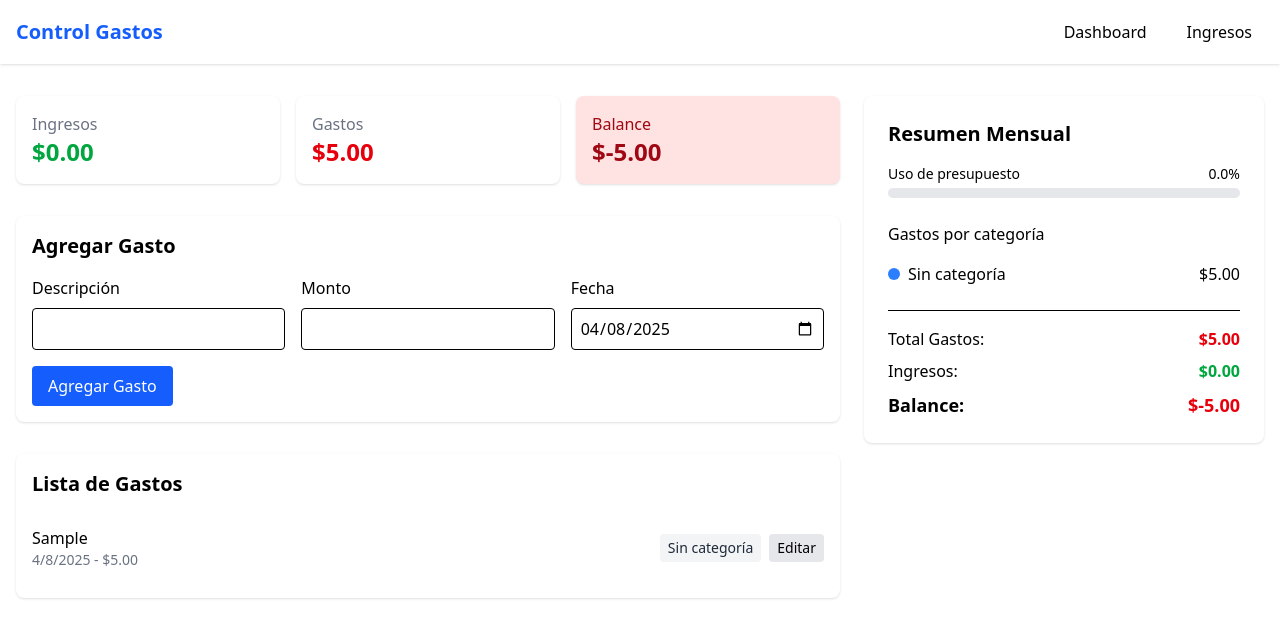
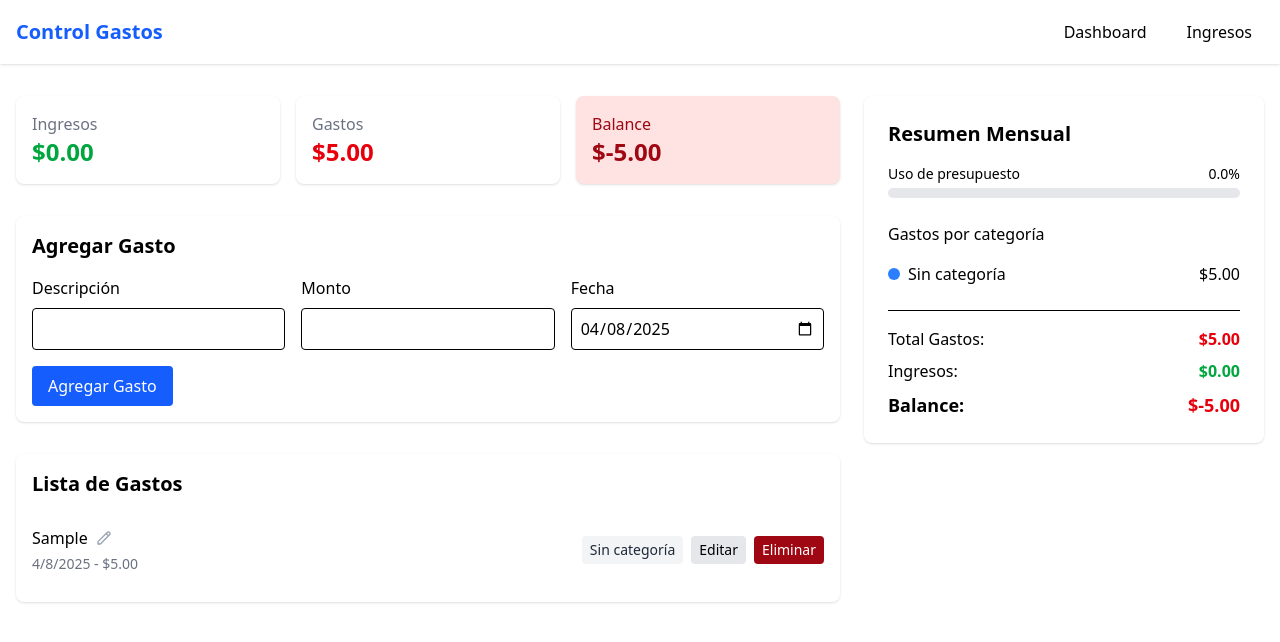
Before and after one commit to FirstC0de/control-gastos, a Next.js app: page / in a window 1280 px wide. Both pictures are taken after typing "Sample", "5" into the empty fields and a click on the button "Agregar Gasto". Shown: the top 642 px of the page. Built offline with nearby package versions, Linux system fonts and the light colour scheme.

Commit message:
Se agrego un metodo para eliminar el gasto y para modificar el nombre y el precio

```diff
--- a/src/app/components/ExpenseList.tsx
+++ b/src/app/components/ExpenseList.tsx
@@ -1,28 +1,56 @@
-"use client"
-import { useState } from 'react';
-import { Expense } from '../lib/types';
+"use client";
+import { useState } from "react";
+import { Expense } from "../lib/types";
 
 type ExpenseListProps = {
   expenses: Expense[];
   onUpdate: (id: string, updates: Partial<Expense>) => void;
+  onDelete: (id: string) => void;
 };
 
 const categories = [
-  'Comida',
-  'Transporte',
-  'Entretenimiento',
-  'Servicios',
-  'Salud',
-  'Otros'
+  "Comida",
+  "Transporte",
+  "Entretenimiento",
+  "Servicios",
+  "Salud",
+  "Otros",
 ];
 
-export default function ExpenseList({ expenses, onUpdate }: ExpenseListProps) {
+export default function ExpenseList({ expenses, onUpdate, onDelete }: ExpenseListProps) {
   const [editingId, setEditingId] = useState<string | null>(null);
   const [currentEdits, setCurrentEdits] = useState<Partial<Expense>>({});
+  const [editingNameId, setEditingNameId] = useState<string | null>(null);
+  const [editedName, setEditedName] = useState("");
 
   const startEditing = (expense: Expense) => {
     setEditingId(expense.id);
-    setCurrentEdits({ category: expense.category });
+    setCurrentEdits({
+      description: expense.description,
+      amount: expense.amount,
+      category: expense.category
+    });
+  };
+
+  const startNameEditing = (expense: Expense) => {
+    setEditingNameId(expense.id);
+    setEditedName(expense.description);
+  };
+
+  const saveNameEdit = (id: string) => {
+    onUpdate(id, { description: editedName });
+    setEditingNameId(null);
+  };
+
+  const deleteExpense = (expense: Expense) => {
+    onDelete(expense.id);
+  };
+
+  const handleEditChange = (field: keyof Expense, value: string | number) => {
+    setCurrentEdits(prev => ({
+      ...prev,
+      [field]: value
+    }));
   };
 
   const saveEditing = (id: string) => {
@@ -40,23 +68,69 @@ export default function ExpenseList({ expenses, onUpdate }: ExpenseListProps) {
           {expenses.map((expense) => (
             <li key={expense.id} className="py-3">
               <div className="flex justify-between items-center">
-                <div>
-                  <p className="font-medium">{expense.description}</p>
+                <div className="flex-1">
+                  <div className="flex items-center gap-2 mb-1">
+                    {editingNameId === expense.id ? (
+                      <input
+                        type="text"
+                        value={editedName}
+                        onChange={(e) => setEditedName(e.target.value)}
+                        onBlur={() => saveNameEdit(expense.id)}
+                        onKeyPress={(e) => e.key === 'Enter' && saveNameEdit(expense.id)}
+                        autoFocus
+                        className="font-medium border-b-2 border-blue-500 focus:outline-none"
+                      />
+                    ) : (
+                      <>
+                        <p className="font-medium">{expense.description}</p>
+                        <button
+                          onClick={() => startNameEditing(expense)}
+                          className="text-gray-400 hover:text-blue-500 transition-colors"
+                        >
+                          <svg
+                            xmlns="http://www.w3.org/2000/svg"
+                            className="h-4 w-4"
+                            viewBox="0 0 24 24"
+                            fill="none"
+                            stroke="currentColor"
+                          >
+                            <path
+                              strokeLinecap="round"
+                              strokeLinejoin="round"
+                              strokeWidth={2}
+                              d="M15.232 5.232l3.536 3.536m-2.036-5.036a2.5 2.5 0 113.536 3.536L6.5 21.036H3v-3.572L16.732 3.732z"
+                            />
+                          </svg>
+                        </button>
+                      </>
+                    )}
+                  </div>
                   <p className="text-sm text-gray-500">
-                    {new Date(expense.date).toLocaleDateString()} - ${expense.amount.toFixed(2)}
+                    {new Date(expense.date).toLocaleDateString()} - $
+                    {expense.amount.toFixed(2)}
                   </p>
                 </div>
 
                 {editingId === expense.id ? (
                   <div className="flex items-center gap-2">
+                    <input
+                      type="number"
+                      value={currentEdits.amount || ""}
+                      onChange={(e) => handleEditChange('amount', parseFloat(e.target.value))}
+                      className="p-1 border rounded w-24"
+                      placeholder="Monto"
+                      step="0.01"
+                    />
                     <select
-                      value={currentEdits.category || ''}
-                      onChange={(e) => setCurrentEdits({ ...currentEdits, category: e.target.value })}
+                      value={currentEdits.category || ""}
+                      onChange={(e) => handleEditChange('category', e.target.value)}
                       className="p-1 border rounded"
                     >
                       <option value="">Sin categoría</option>
                       {categories.map((cat) => (
-                        <option key={cat} value={cat}>{cat}</option>
+                        <option key={cat} value={cat}>
+                          {cat}
+                        </option>
                       ))}
                     </select>
                     <button
@@ -68,16 +142,26 @@ export default function ExpenseList({ expenses, onUpdate }: ExpenseListProps) {
                   </div>
                 ) : (
                   <div className="flex items-center gap-2">
-                    <span className={`px-2 py-1 rounded text-sm ${
-                      expense.category ? 'bg-blue-100 text-blue-800' : 'bg-gray-100 text-gray-800'
-                    }`}>
-                      {expense.category || 'Sin categoría'}
+                    <span
+                      className={`px-2 py-1 rounded text-sm ${
+                        expense.category
+                          ? "bg-blue-100 text-blue-800"
+                          : "bg-gray-100 text-gray-800"
+                      }`}
+                    >
+                      {expense.category || "Sin categoría"}
                     </span>
                     <button
                       onClick={() => startEditing(expense)}
                       className="px-2 py-1 bg-gray-200 rounded text-sm hover:bg-gray-300"
                     >
                       Editar
+                    </button>
+                    <button
+                      onClick={() => deleteExpense(expense)}
+                      className="px-2 py-1 bg-red-800 text-white rounded text-sm hover:bg-red-900"
+                    >
+                      Eliminar
                     </button>
                   </div>
                 )}
--- a/src/app/context/FinanceContext.tsx
+++ b/src/app/context/FinanceContext.tsx
@@ -10,6 +10,7 @@ type FinanceContextType = {
   addExpense: (expense: Omit<Expense, 'id'>) => void;
   updateExpense: (id: string, updates: Partial<Expense>) => void;
   setMonthlyIncome: (amount: number) => void;
+  handleDelete: (id: string) => void; // <- Nueva prop
 };
 
 const FinanceContext = createContext<FinanceContextType | undefined>(undefined);
@@ -42,6 +43,11 @@ export function FinanceProvider({ children }: { children: React.ReactNode }) {
     );
   };
 
+  // En tu componente padre:
+const handleDelete = (id: string) => {
+  setExpenses(prev => prev.filter(expense => expense.id !== id));
+};
+
   const setMonthlyIncome = (amount: number) => {
     setIncome(amount);
     saveMonthlyIncome(amount);
@@ -54,7 +60,8 @@ export function FinanceProvider({ children }: { children: React.ReactNode }) {
         monthlyIncome,
         addExpense,
         updateExpense,
-        setMonthlyIncome
+        setMonthlyIncome,
+        handleDelete
       }}
     >
       {children}
--- a/src/app/page.tsx
+++ b/src/app/page.tsx
@@ -11,7 +11,8 @@ export default function HomePage() {
     expenses,
     monthlyIncome,
     addExpense,
-    updateExpense
+    updateExpense,
+    handleDelete
   } = useFinance();
 
   const totalExpenses = expenses.reduce((sum, exp) => sum + exp.amount, 0);
@@ -31,7 +32,8 @@ export default function HomePage() {
         <ExpenseList
           expenses={expenses}
           onUpdate={updateExpense}
-        />
+          onDelete={handleDelete}
+          />
       </div>
 
       <div className="lg:col-span-1">
```
